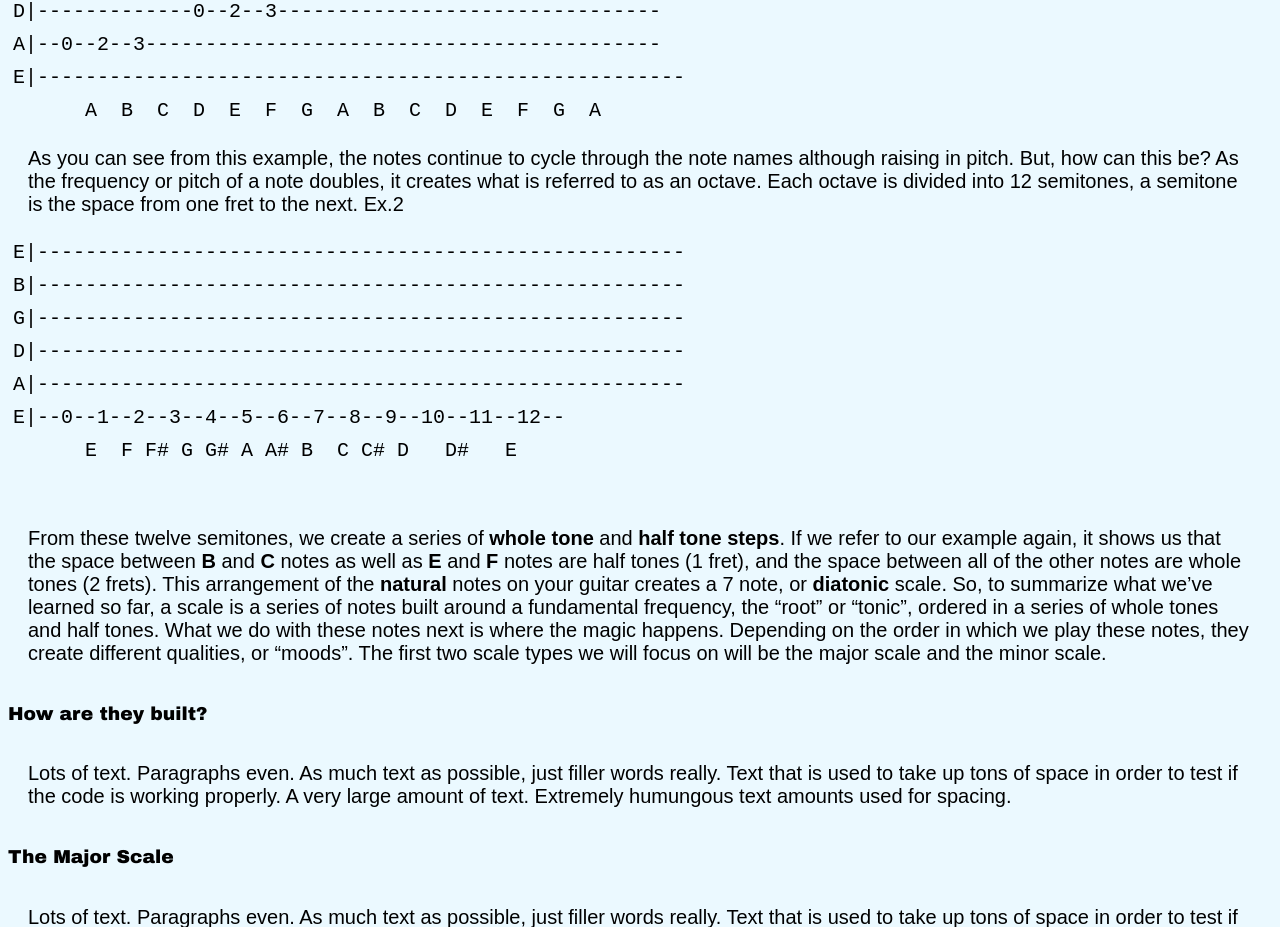
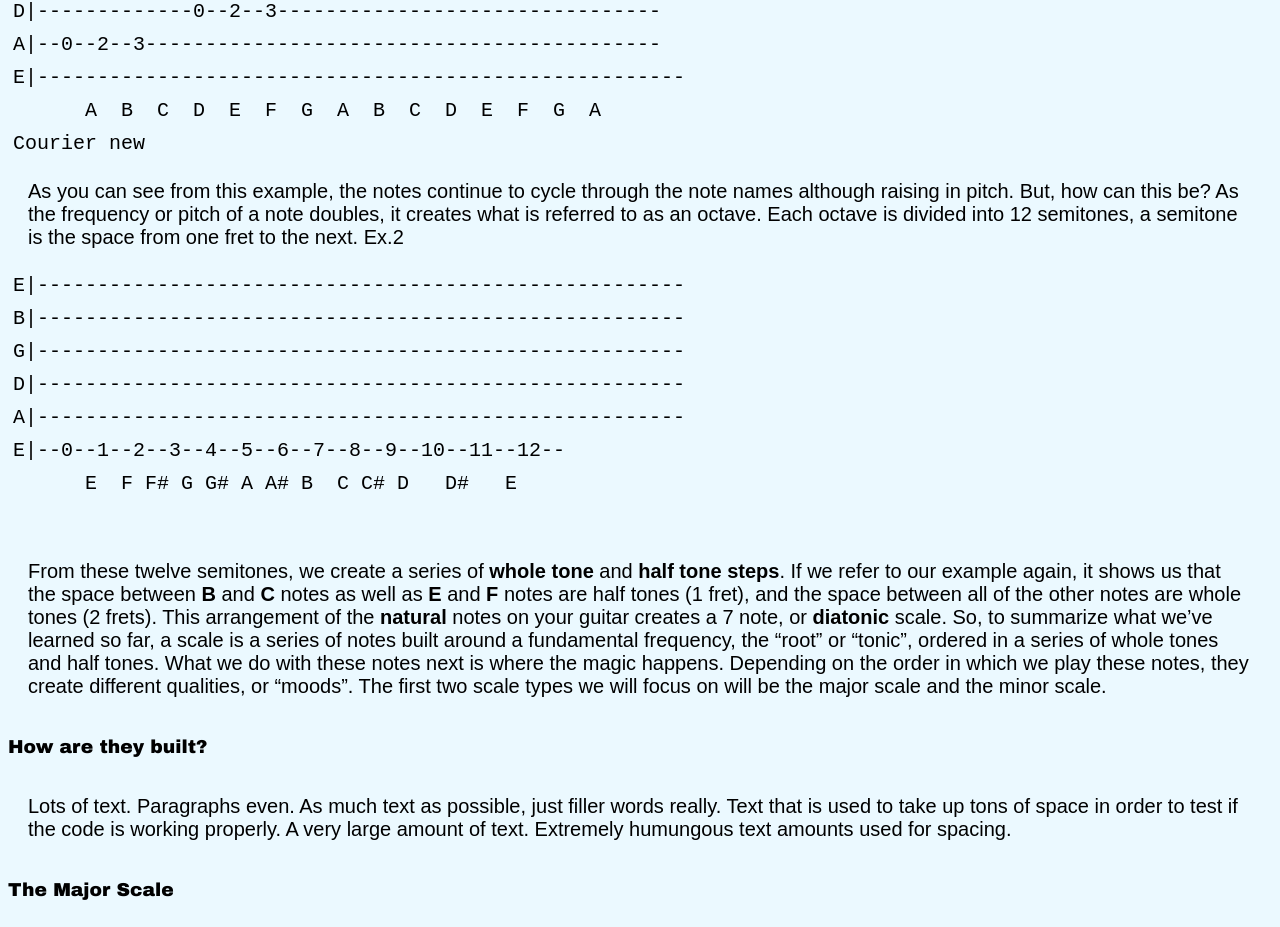
Before and after one commit to Elanigor/elanigor.github.io, a plain HTML site: page index.html in a window 1280 px wide. Shown: the part 1180-2107 px from the top of the page. Drawn offline with Linux system fonts and the light colour scheme.

Commit message:
Add tab font check

```diff
--- a/index.html
+++ b/index.html
@@ -63,6 +63,7 @@ notes based on the <strong>musical alphabet</strong>. In western music, the musi
       <p class="tab">A|--0--2--3-------------------------------------------</p>
       <p class="tab">E|------------------------------------------------------</p>
       <p class="tab"> &nbsp; &nbsp; &nbsp; A &nbsp;B &nbsp;C &nbsp;D &nbsp;E &nbsp;F &nbsp;G &nbsp;A &nbsp;B &nbsp;C &nbsp;D &nbsp;E &nbsp;F &nbsp;G &nbsp;A</p>
+      <p class="tab">Courier new</p>
 <p>As you can see from this example, the notes continue to cycle through the note
 names although raising in pitch. But, how can this be? As the frequency or pitch
 of a note doubles, it creates what is referred to as an octave. Each octave is
```
